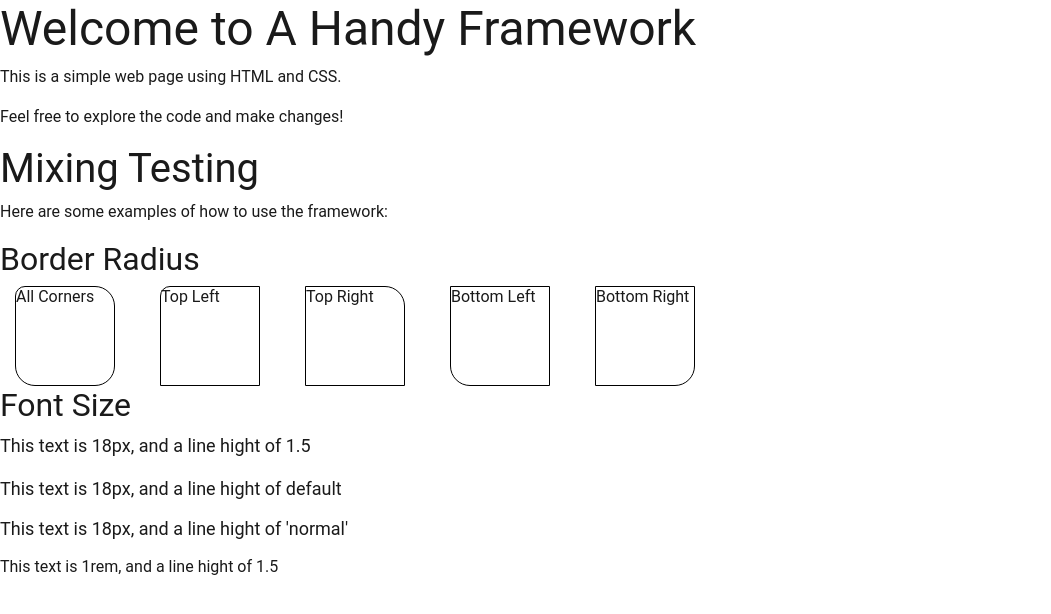
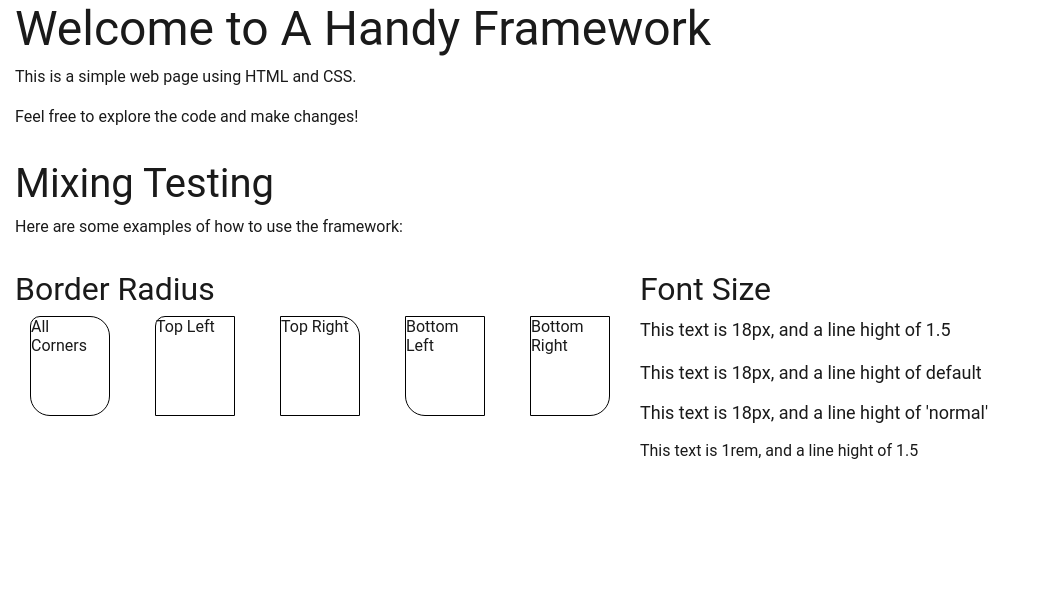
Before and after one commit to mjhandy/mjh-framework, a website: page index.html in a window 1280 px wide. Shown: the whole page, without its empty margins (0-1051 px from the left). Drawn offline with nearby package versions, Linux system fonts and the light colour scheme; files that its build step writes are made by us from their sources.

Commit message:
initial grid and testing

```diff
--- a/index.html
+++ b/index.html
@@ -6,11 +6,16 @@
 </head>
 <body>
   <div class="container">
+    <div class="col-1">
     <h1>Welcome to A Handy Framework</h1>
     <p>This is a simple web page using HTML and CSS.</p>
     <p>Feel free to explore the code and make changes!</p>
+    </div>
+    <div class="col-1">
     <h2>Mixing Testing</h2>
     <p>Here are some examples of how to use the framework:</p>
+    </div>
+    <div class="col-2">
       <h3>Border Radius</h3>
       <div class="border-radius-example flex w-100">
         <div class="box box-all">All Corners</div>
@@ -19,10 +24,14 @@
         <div class="box box-bottom-left">Bottom Left</div>
         <div class="box box-bottom-right">Bottom Right</div>
       </div>
+    </div>
+    <div class="col-2">
+
     <h3>Font Size</h3>
     <p class="fontSize-18px--l15">This text is 18px, and a line hight of 1.5</p>
     <p class="fontSize-18px--lDefault">This text is 18px, and a line hight of default</p>
      <p class="fontSize-18px--lNormal">This text is 18px, and a line hight of 'normal'</p>
     <p class="fontSize-1rem--l15">This text is 1rem, and a line hight of 1.5</p>
     </div>
+  </div>
 </html>
--- a/scss/_helpers.scss
+++ b/scss/_helpers.scss
@@ -1,5 +1,6 @@
 // F
 @import 'helpers/flex';
-
+// G
+@import 'helpers/grid';
 // S
 @import 'helpers/utils';
--- a/scss/_mixins.scss
+++ b/scss/_mixins.scss
@@ -7,3 +7,5 @@
 @import 'mixins/dropshadow';
 // F
 @import 'mixins/font-size';
+// G
+@import 'mixins/grid';
--- a/scss/_testing.scss
+++ b/scss/_testing.scss
@@ -39,3 +39,6 @@
     @include font-size(1rem, 1.5);
   }
 }
+
+// grid
+@include generate-grid-classes();
--- /dev/null
+++ b/scss/helpers/_grid.scss
@@ -0,0 +1,7 @@
+@include generate-grid-classes();
+.container {
+  display: flex;
+  flex-wrap: wrap;
+  gap: map-get($grid-config, gap);
+  margin: 0 15px
+}
--- /dev/null
+++ b/scss/mixins/_grid.scss
@@ -0,0 +1,16 @@
+$grid-config: (
+  columns: 12,
+  gap: 15px,
+);
+
+@mixin generate-grid-classes() {
+  @for $i from 1 through map-get($grid-config, columns) {
+    .col-#{$i} {
+      width: 100%;
+      @include bp(lg) {
+        flex: 0 0 calc(100% / $i - map-get($grid-config, gap));
+        max-width: calc(100% / $i - map-get($grid-config, gap));
+      }
+    }
+  }
+}
```
Lines whose indentation alone changed are shown as unchanged.
